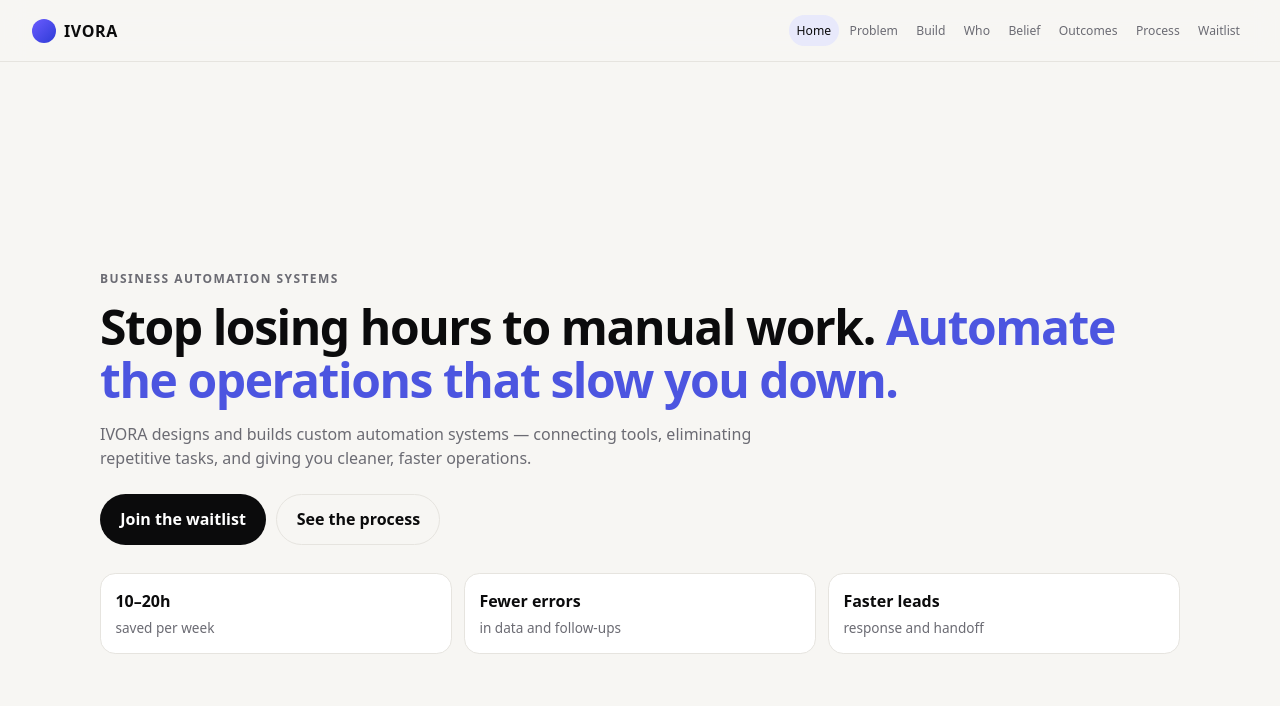
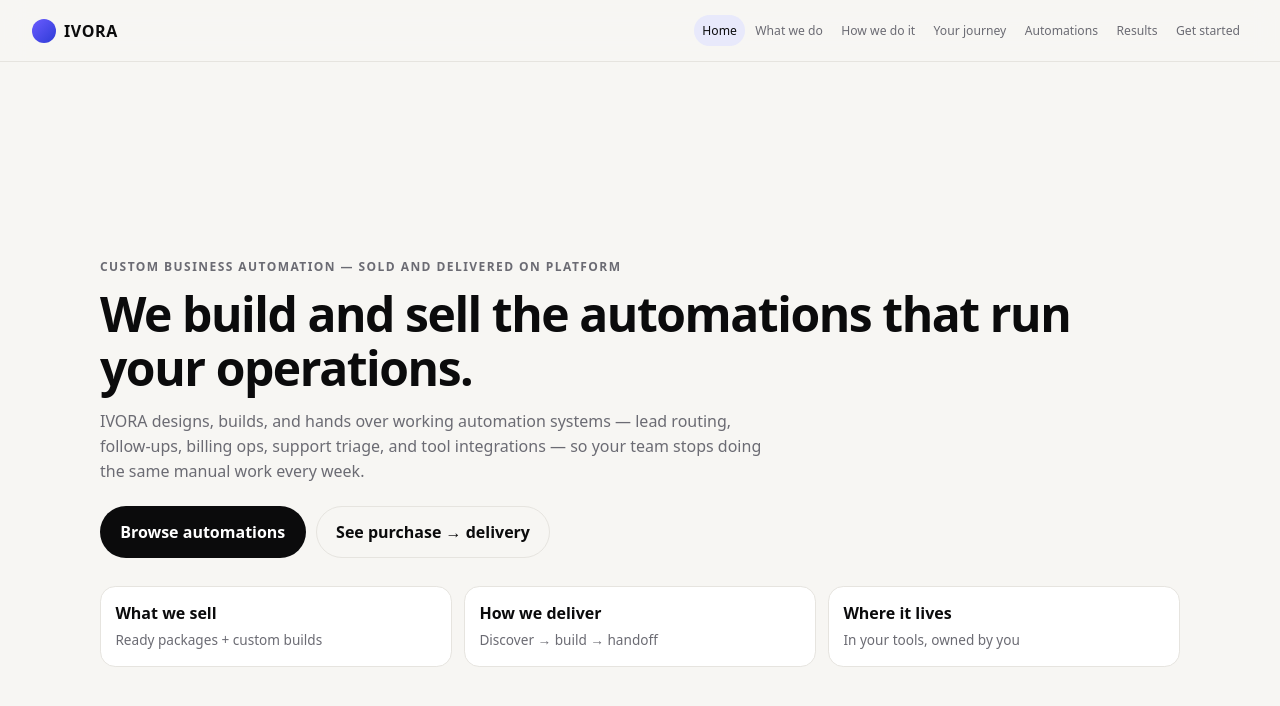
Before and after one commit to CodeKyng/IVORA, a Next.js app: page / in a window 1280 px wide. Shown: the top 706 px of the page. Built offline with nearby package versions, Linux system fonts and the light colour scheme.

Commit message:
Sell-focused landing: what we do, how we do it, purchase-to-delivery flow, automation catalog

```diff
--- a/src/components/CinematicLanding.tsx
+++ b/src/components/CinematicLanding.tsx
@@ -6,20 +6,54 @@ if (typeof window !== "undefined") gsap.registerPlugin(ScrollTrigger)
 
 const SCENES = [
   { id: "home", label: "Home" },
-  { id: "problem", label: "Problem" },
-  { id: "build", label: "Build" },
-  { id: "who", label: "Who" },
-  { id: "belief", label: "Belief" },
-  { id: "outcomes", label: "Outcomes" },
-  { id: "process", label: "Process" },
-  { id: "waitlist", label: "Waitlist" },
+  { id: "what", label: "What we do" },
+  { id: "how", label: "How we do it" },
+  { id: "flow", label: "Your journey" },
+  { id: "products", label: "Automations" },
+  { id: "outcomes", label: "Results" },
+  { id: "order", label: "Get started" },
 ] as const
+
+const WHAT = [
+  ["Lead & CRM automation", "Capture, qualify, route, and follow up leads automatically across forms, CRM, email, and chat."],
+  ["Ops & admin workflows", "Replace copy-paste, status chasing, and spreadsheet rebuilds with reliable scheduled and event-driven flows."],
+  ["Support & inbox systems", "Auto-tag, triage, and respond to common requests so humans only handle judgment calls."],
+  ["Billing & finance ops", "Invoice creation, payment reminders, reconciliation hooks, and finance tool sync."],
+  ["Reporting dashboards", "Live operational views instead of weekly manual reports from five different tools."],
+  ["Custom integrations", "Connect the stack you already use — CRM, payments, support, spreadsheets, and internal APIs."],
+]
+
+const HOW = [
+  ["01", "Discover", "We map the exact process costing you time or revenue, including tools, handoffs, and failure points."],
+  ["02", "Design", "We define triggers, rules, edge cases, and ownership so the automation is safe and maintainable."],
+  ["03", "Build", "We implement, test, and document the system in your tools — not a black-box demo environment."],
+  ["04", "Launch", "Go-live with monitoring, handoff notes, and a clear runbook for your team."],
+  ["05", "Improve", "We refine based on real runs until the system is stable and the ROI is visible."],
+]
+
+const FLOW = [
+  ["1", "Choose", "Pick a packaged automation or request a custom build from the catalog."],
+  ["2", "Pay", "Secure checkout on the platform. Scope and delivery window are confirmed up front."],
+  ["3", "Onboard", "Share tool access, sample data, and process notes through a guided intake."],
+  ["4", "Build", "IVORA configures, tests, and documents the automation in your environment."],
+  ["5", "Deliver", "You receive a live system, runbook, and ownership handoff — ready for daily use."],
+]
+
+const PRODUCTS = [
+  ["Lead Router", "From form or inbox → qualified lead in CRM with owner assignment and first follow-up.", "From $1,500"],
+  ["Follow-up Engine", "Timed email/SMS sequences with stop rules when a human replies or a deal moves.", "From $1,200"],
+  ["Invoice Nudger", "Auto-create and chase unpaid invoices with status sync back to your finance tools.", "From $1,000"],
+  ["Support Triage", "Tag, prioritize, and draft replies for common tickets before an agent steps in.", "From $1,800"],
+  ["Ops Sync Hub", "Keep CRM, sheets, and internal tools aligned without nightly copy-paste.", "From $2,200"],
+  ["Custom System", "Full process automation designed around your stack and edge cases.", "Scoped quote"],
+]
 
 export default function CinematicLanding() {
   const rootRef = useRef<HTMLDivElement>(null)
   const [active, setActive] = useState(0)
   const [sent, setSent] = useState(false)
   const [menuOpen, setMenuOpen] = useState(false)
+  const [product, setProduct] = useState("Lead Router")
 
   useEffect(() => {
     const root = rootRef.current
@@ -43,6 +77,11 @@ export default function CinematicLanding() {
   const go = (i: number) => {
     document.getElementById(SCENES[i].id)?.scrollIntoView({ behavior: "smooth" })
     setMenuOpen(false)
+  }
+
+  const orderProduct = (name: string) => {
+    setProduct(name)
+    go(6)
   }
 
   return (
@@ -70,119 +109,153 @@ export default function CinematicLanding() {
 
       <section className="iv-scene" id="home">
         <div className="iv-inner">
-          <p className="iv-eyebrow" data-rise>Business Automation Systems</p>
-          <h1 data-rise>Stop losing hours to manual work. <span className="iv-accent">Automate the operations that slow you down.</span></h1>
-          <p className="iv-lead" data-rise>IVORA designs and builds custom automation systems — connecting tools, eliminating repetitive tasks, and giving you cleaner, faster operations.</p>
+          <p className="iv-eyebrow" data-rise>Custom business automation — sold and delivered on platform</p>
+          <h1 data-rise>We build and sell the automations that run your operations.</h1>
+          <p className="iv-lead" data-rise>
+            IVORA designs, builds, and hands over working automation systems — lead routing, follow-ups, billing ops, support triage, and tool integrations — so your team stops doing the same manual work every week.
+          </p>
           <div className="iv-ctas" data-rise>
-            <button type="button" className="iv-btn p" onClick={() => go(7)}>Join the waitlist</button>
-            <button type="button" className="iv-btn g" onClick={() => go(6)}>See the process</button>
+            <button type="button" className="iv-btn p" onClick={() => go(4)}>Browse automations</button>
+            <button type="button" className="iv-btn g" onClick={() => go(3)}>See purchase → delivery</button>
           </div>
           <div className="iv-stats" data-rise>
-            <div><strong>10–20h</strong><span>saved per week</span></div>
-            <div><strong>Fewer errors</strong><span>in data and follow-ups</span></div>
-            <div><strong>Faster leads</strong><span>response and handoff</span></div>
+            <div><strong>What we sell</strong><span>Ready packages + custom builds</span></div>
+            <div><strong>How we deliver</strong><span>Discover → build → handoff</span></div>
+            <div><strong>Where it lives</strong><span>In your tools, owned by you</span></div>
           </div>
         </div>
       </section>
 
-      <section className="iv-scene" id="problem">
+      <section className="iv-scene" id="what">
         <div className="iv-inner">
-          <p className="iv-eyebrow" data-rise>The cost of manual work</p>
-          <h2 data-rise>Manual processes quietly drain time and revenue</h2>
+          <p className="iv-eyebrow" data-rise>What we do</p>
+          <h2 data-rise>We sell automation systems that replace repetitive work</h2>
+          <p className="iv-lead" data-rise>
+            Not software licenses. Not advice-only. Working systems configured in your stack, documented, and ready for daily use.
+          </p>
           <div className="iv-grid">
-            {[
-              ["Hours lost every week", "Copy-pasting data, chasing updates, and rebuilding the same reports keeps skilled people stuck in admin."],
-              ["Disconnected tools", "CRM, email, spreadsheets, and support systems do not talk to each other."],
-              ["Human error and delays", "Manual data entry creates mistakes and slow response times."],
-              ["Hard to scale", "Growing volume without automation means hiring for the same repetitive work."],
-            ].map(([t, b]) => (
-              <article key={t} className="iv-card" data-rise><h3>{t}</h3><p>{b}</p></article>
+            {WHAT.map(([t, b]) => (
+              <article key={t} className="iv-card" data-rise>
+                <h3>{t}</h3>
+                <p>{b}</p>
+              </article>
             ))}
           </div>
         </div>
       </section>
 
-      <section className="iv-scene" id="build">
+      <section className="iv-scene" id="how">
         <div className="iv-inner">
-          <p className="iv-eyebrow" data-rise>What we build</p>
-          <h2 data-rise>Automation systems tailored to how your business runs</h2>
-          <ul className="iv-services">
-            {["Workflow automation", "CRM automation", "AI chat and support flows", "Data integrations", "Reporting dashboards", "Custom API integrations"].map((s) => (
-              <li key={s} data-rise><span className="iv-dot" />{s}</li>
-            ))}
-          </ul>
-        </div>
-      </section>
-
-      <section className="iv-scene" id="who">
-        <div className="iv-inner">
-          <p className="iv-eyebrow" data-rise>Who we help</p>
-          <h2 data-rise>Automation that fits your type of business</h2>
-          <div className="iv-chips">
-            {["Agencies", "Ecommerce", "Consultants and coaches", "Real estate", "Healthcare admin", "SaaS and service businesses"].map((a) => (
-              <span key={a} className="iv-chip" data-rise>{a}</span>
+          <p className="iv-eyebrow" data-rise>How we do it</p>
+          <h2 data-rise>A fixed method so every automation ships clean</h2>
+          <div className="iv-steps iv-steps-5">
+            {HOW.map(([n, t, b]) => (
+              <div key={n} className="iv-step" data-rise>
+                <span>{n}</span>
+                <h3>{t}</h3>
+                <p>{b}</p>
+              </div>
             ))}
           </div>
         </div>
       </section>
 
-      <section className="iv-scene iv-belief" id="belief">
-        <div className="iv-inner" style={{ maxWidth: 720 }}>
-          <p className="iv-eyebrow" data-rise>Belief</p>
-          <blockquote data-rise>Reliable systems beat heroic effort. Automate the work that should never have been manual.</blockquote>
+      <section className="iv-scene" id="flow">
+        <div className="iv-inner">
+          <p className="iv-eyebrow" data-rise>From purchase to end</p>
+          <h2 data-rise>Your path from order to a live automation</h2>
+          <p className="iv-lead" data-rise>
+            The platform is built to sell automations end-to-end — choose, pay, onboard, build, deliver.
+          </p>
+          <div className="iv-flow" data-rise>
+            {FLOW.map(([n, t, b], i) => (
+              <div key={n} className="iv-flow-item">
+                <div className="iv-flow-n">{n}</div>
+                <div>
+                  <h3>{t}</h3>
+                  <p>{b}</p>
+                </div>
+                {i < FLOW.length - 1 && <span className="iv-flow-arrow" aria-hidden>→</span>}
+              </div>
+            ))}
+          </div>
+        </div>
+      </section>
+
+      <section className="iv-scene" id="products">
+        <div className="iv-inner">
+          <p className="iv-eyebrow" data-rise>Automation catalog</p>
+          <h2 data-rise>Buy an automation. We build and deliver it.</h2>
+          <div className="iv-products">
+            {PRODUCTS.map(([name, desc, price]) => (
+              <article key={name} className="iv-product" data-rise>
+                <div className="iv-product-top">
+                  <h3>{name}</h3>
+                  <span className="iv-price">{price}</span>
+                </div>
+                <p>{desc}</p>
+                <button type="button" className="iv-btn p" onClick={() => orderProduct(name)}>Order this</button>
+              </article>
+            ))}
+          </div>
         </div>
       </section>
 
       <section className="iv-scene" id="outcomes">
         <div className="iv-inner">
-          <p className="iv-eyebrow" data-rise>Outcomes</p>
-          <h2 data-rise>What reliable automation delivers</h2>
+          <p className="iv-eyebrow" data-rise>Results</p>
+          <h2 data-rise>What a delivered automation is worth</h2>
           <div className="iv-metrics">
             {[
-              ["10–20+", "hours / week", "Reclaimed from repetitive admin"],
-              ["Faster", "lead response", "Minutes instead of hours"],
+              ["10–20+", "hours / week", "Back from repetitive admin"],
+              ["Minutes", "not hours", "Lead response and handoff"],
               ["Fewer", "manual errors", "Structured data flow"],
-              ["Clearer", "visibility", "Live dashboards, not spreadsheets"],
+              ["Yours", "to own", "Runbooks + system in your tools"],
             ].map(([m, u, n]) => (
-              <div key={u} className="iv-metric" data-rise><b>{m}</b><em>{u}</em><p>{n}</p></div>
+              <div key={u} className="iv-metric" data-rise>
+                <b>{m}</b><em>{u}</em><p>{n}</p>
+              </div>
             ))}
           </div>
         </div>
       </section>
 
-      <section className="iv-scene" id="process">
+      <section className="iv-scene" id="order">
         <div className="iv-inner">
-          <p className="iv-eyebrow" data-rise>Process</p>
-          <h2 data-rise>How IVORA works</h2>
-          <div className="iv-steps">
-            {[
-              ["01", "Audit", "Map the processes that cost the most time and risk."],
-              ["02", "Build", "Design and implement automations, integrations, and safeguards."],
-              ["03", "Optimise", "Monitor, refine edge cases, and hand over runbooks."],
-            ].map(([n, t, b]) => (
-              <div key={n} className="iv-step" data-rise><span>{n}</span><h3>{t}</h3><p>{b}</p></div>
-            ))}
-          </div>
-        </div>
-      </section>
-
-      <section className="iv-scene" id="waitlist">
-        <div className="iv-inner">
-          <p className="iv-eyebrow" data-rise>Early access</p>
-          <h2 data-rise>Join the waitlist for custom automation systems</h2>
-          <p className="iv-lead" data-rise>Tell us about the processes that cost you the most time. We will reach out when capacity opens.</p>
+          <p className="iv-eyebrow" data-rise>Get started</p>
+          <h2 data-rise>Order an automation or request a custom build</h2>
+          <p className="iv-lead" data-rise>
+            Tell us what you need. We confirm scope, timeline, and checkout so delivery can start.
+          </p>
           {!sent ? (
-            <form className="iv-form" data-rise onSubmit={(e) => { e.preventDefault(); setSent(true) }}>
+            <form
+              className="iv-form"
+              data-rise
+              onSubmit={(e) => {
+                e.preventDefault()
+                setSent(true)
+              }}
+            >
               <label>Name<input name="name" required placeholder="Your name" /></label>
               <label>Work email<input name="email" type="email" required placeholder="you@company.com" /></label>
               <label>Company<input name="company" placeholder="Optional" /></label>
-              <label>What do you want to automate?<textarea name="challenge" rows={3} placeholder="e.g. lead follow-up, reporting" /></label>
-              <button type="submit" className="iv-btn p f">Join the waitlist</button>
+              <label>
+                Automation
+                <select name="product" value={product} onChange={(e) => setProduct(e.target.value)}>
+                  {PRODUCTS.map(([name]) => (
+                    <option key={name} value={name}>{name}</option>
+                  ))}
+                </select>
+              </label>
+              <label>What should this automation handle?<textarea name="scope" rows={3} placeholder="e.g. website leads → CRM + first email within 5 minutes" /></label>
+              <button type="submit" className="iv-btn p f">Request order</button>
             </form>
           ) : (
             <div className="iv-ok" data-rise>
-              <h3 style={{ margin: "0 0 .4rem" }}>You are on the list</h3>
-              <p style={{ margin: 0, color: "var(--mute)" }}>Thanks — we will be in touch when capacity opens.</p>
+              <h3 style={{ margin: "0 0 .4rem" }}>Request received</h3>
+              <p style={{ margin: 0, color: "var(--mute)" }}>
+                We will confirm scope, pricing, and next steps for <strong>{product}</strong> shortly.
+              </p>
             </div>
           )}
         </div>
@@ -190,7 +263,7 @@ export default function CinematicLanding() {
 
       <footer className="iv-foot">
         <strong style={{ color: "var(--ink)" }}>IVORA</strong>
-        <p>© {new Date().getFullYear()} IVORA. Custom automation systems.</p>
+        <p>© {new Date().getFullYear()} IVORA. Automations sold and delivered on platform.</p>
       </footer>
     </div>
   )
```
